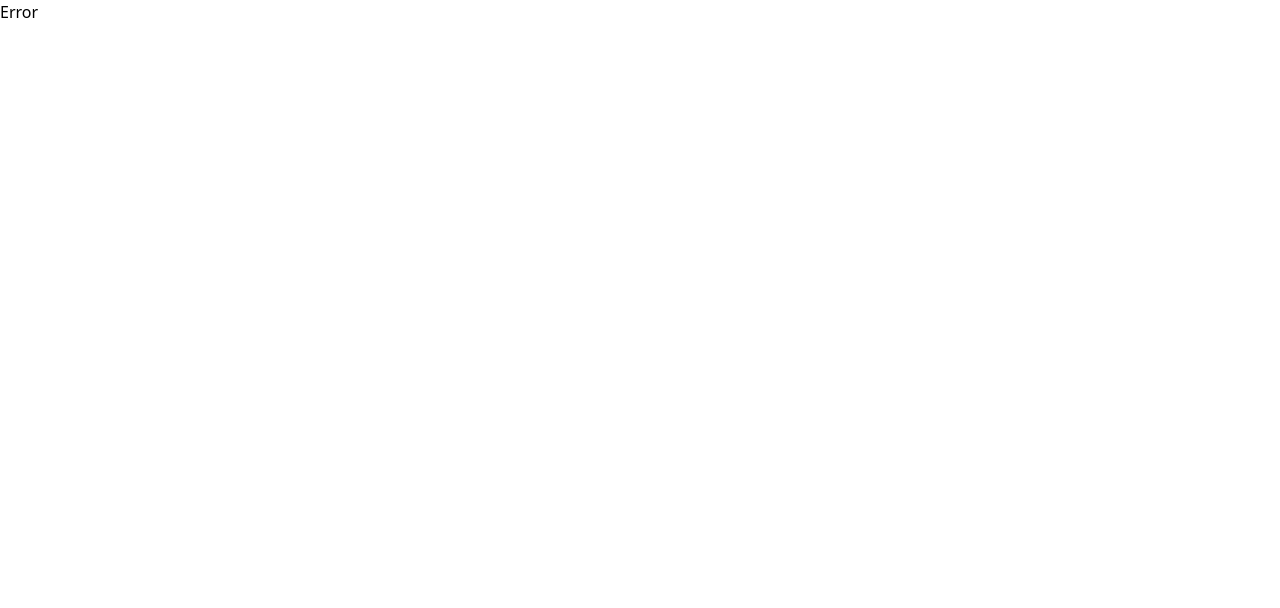
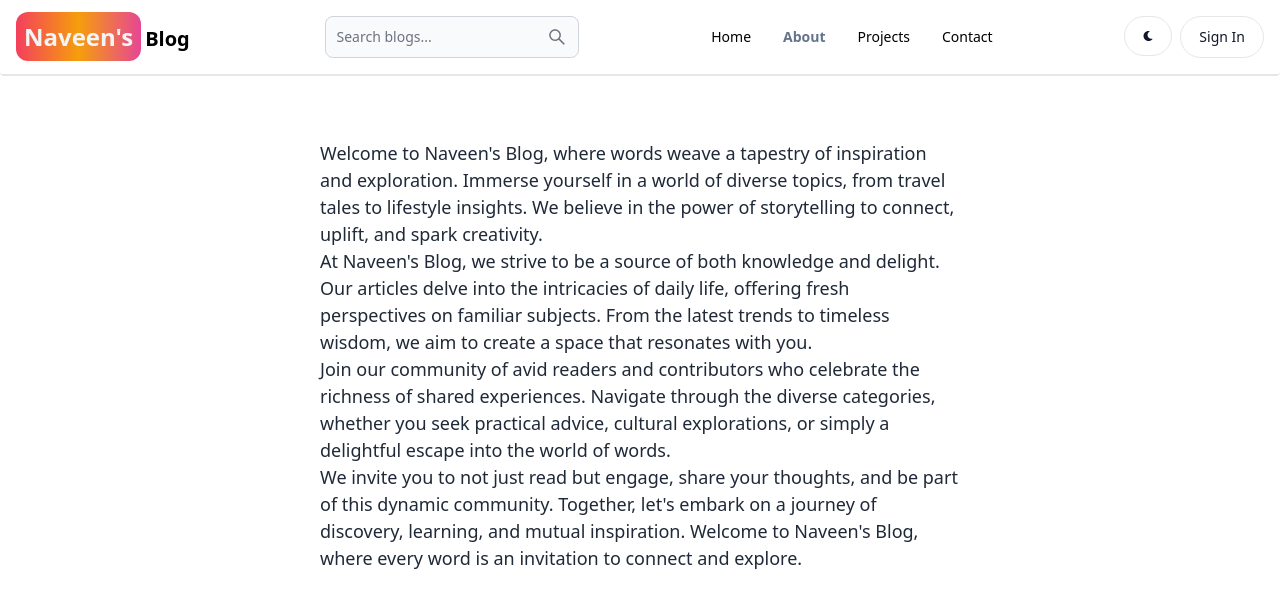
Before and after one commit to nvn152/blog-website, a React (Vite) app in the folder frontend/: page /about in a window 1280 px wide. Before the commit this address had no page. Shown: the top 608 px of the page. Built offline with nearby package versions, Linux system fonts and the light colour scheme.

Commit message:
Create Navbar and navlinks

```diff
--- a/frontend/package.json
+++ b/frontend/package.json
@@ -10,8 +10,10 @@
     "preview": "vite preview"
   },
   "dependencies": {
+    "flowbite-react": "^0.7.2",
     "react": "^18.2.0",
     "react-dom": "^18.2.0",
+    "react-icons": "^5.0.1",
     "react-router-dom": "^6.21.3"
   },
   "devDependencies": {
--- a/frontend/src/App.jsx
+++ b/frontend/src/App.jsx
@@ -7,10 +7,12 @@ import Loader from "../src/components/shared/Loader";
 import Error from "./components/shared/Error";
 import Dashboard from "./_root/pages/Dashboard";
 import Project from "./_root/pages/Project";
+import About from "./_root/pages/About";
 
 import AuthLayout from "../src/_auth/AuthLayout";
 import Signin from "../src/_auth/forms/Signin";
 import Signup from "../src/_auth/forms/Signup";
+import Contact from "./_root/pages/Contact";
 
 const router = createBrowserRouter([
   {
@@ -30,6 +32,16 @@ const router = createBrowserRouter([
       {
         path: "/project",
         element: <Project />,
+        loader: Loader,
+      },
+      {
+        path: "/about",
+        element: <About />,
+        loader: Loader,
+      },
+      {
+        path: "/contact",
+        element: <Contact />,
         loader: Loader,
       },
     ],
--- a/frontend/src/_root/pages/About.jsx
+++ b/frontend/src/_root/pages/About.jsx
@@ -1,5 +1,26 @@
 function About() {
-  return <div>About</div>;
+  return (
+    <div className="container width-800px max-w-2xl  mx-auto px-4 py-16 font-sans font-medium text-lg text-gray-800 leading-normal">
+      <h6>
+        Welcome to Naveen's Blog, where words weave a tapestry of inspiration
+        and exploration. Immerse yourself in a world of diverse topics, from
+        travel tales to lifestyle insights. We believe in the power of
+        storytelling to connect, uplift, and spark creativity. <br />
+        At Naveen's Blog, we strive to be a source of both knowledge and
+        delight. Our articles delve into the intricacies of daily life, offering
+        fresh perspectives on familiar subjects. From the latest trends to
+        timeless wisdom, we aim to create a space that resonates with you.{" "}
+        <br /> Join our community of avid readers and contributors who celebrate
+        the richness of shared experiences. Navigate through the diverse
+        categories, whether you seek practical advice, cultural explorations, or
+        simply a delightful escape into the world of words. <br /> We invite you
+        to not just read but engage, share your thoughts, and be part of this
+        dynamic community. Together, let's embark on a journey of discovery,
+        learning, and mutual inspiration. Welcome to Naveen's Blog, where every
+        word is an invitation to connect and explore.
+      </h6>
+    </div>
+  );
 }
 
 export default About;
--- /dev/null
+++ b/frontend/src/_root/pages/Contact.jsx
@@ -0,0 +1,5 @@
+function Contact() {
+  return <div>Contact</div>;
+}
+
+export default Contact;
--- a/frontend/src/components/ui/Header.jsx
+++ b/frontend/src/components/ui/Header.jsx
@@ -1,5 +1,121 @@
+import { Avatar, Button, Dropdown, Navbar, TextInput } from "flowbite-react";
+import { Link, NavLink } from "react-router-dom";
+import { AiOutlineSearch } from "react-icons/ai";
+import { FaMoon } from "react-icons/fa";
+import { FaSun } from "react-icons/fa";
+import { useState } from "react";
+
 function Header() {
-  return <div>Header</div>;
+  const darkMode = true;
+
+  return (
+    <Navbar fluid rounded className="border-b-2  p-4">
+      <Link
+        to="/"
+        className="self-center whitespace-nowrap text-xl font-semibold dark:text-white"
+      >
+        <span className="px-2 py-2 bg-gradient-to-r from-rose-500 via-amber-500 to-pink-500 rounded-xl text-gray-100 text-2xl">
+          Naveen's
+        </span>
+        <span className="px-1">Blog</span>
+      </Link>
+      <form className="hidden md:block lg:block">
+        <TextInput
+          type="text"
+          placeholder="Search blogs..."
+          rightIcon={AiOutlineSearch}
+        />
+      </form>
+
+      <Button
+        className="w-12
+       h-10 lg:hidden md:hidden "
+        color="gray"
+        pill
+      >
+        <AiOutlineSearch />
+      </Button>
+
+      <div className="flex gap-2 md:order-2">
+        <Button
+          className="w-12
+         h-10 hidden sm:inline"
+          color="gray"
+          pill
+        >
+          {darkMode ? <FaMoon /> : <FaSun />}
+        </Button>
+
+        <Link to="/auth.signin">
+          <Button className="" color="gray" pill>
+            Sign In
+          </Button>
+        </Link>
+      </div>
+
+      {/* <div className="flex md:order-2">
+        <Dropdown
+          arrowIcon={false}
+          inline
+          label={
+            <Avatar
+              alt="User settings"
+              img="https://flowbite.com/docs/images/people/profile-picture-5.jpg"
+              rounded
+            />
+          }
+        >
+          <Dropdown.Header>
+            <span className="block text-sm">Bonnie Green</span>
+            <span className="block truncate text-sm font-medium">
+              name@flowbite.com
+            </span>
+          </Dropdown.Header>
+          <Dropdown.Item>Dashboard</Dropdown.Item>
+          <Dropdown.Item>Settings</Dropdown.Item>
+          <Dropdown.Item>Earnings</Dropdown.Item>
+          <Dropdown.Divider />
+          <Dropdown.Item>Sign out</Dropdown.Item>
+        </Dropdown>
+
+      </div> */}
+      <Navbar.Toggle />
+      <Navbar.Collapse className="">
+        <NavLink
+          className={({ isActive }) =>
+            isActive ? "rounded-lg text-slate-500 font-semibold " : ""
+          }
+          to="/"
+        >
+          Home
+        </NavLink>
+        <NavLink
+          className={({ isActive }) =>
+            isActive ? "rounded-lg text-slate-500 font-semibold " : ""
+          }
+          to="/about"
+        >
+          About
+        </NavLink>
+        <NavLink
+          className={({ isActive }) =>
+            isActive ? "rounded-lg text-slate-500 font-semibold " : ""
+          }
+          to="/project"
+        >
+          Projects
+        </NavLink>
+        <NavLink
+          className={({ isActive }) =>
+            isActive ? "rounded-lg text-slate-500 font-semibold " : ""
+          }
+          to="/contact"
+        >
+          Contact
+        </NavLink>
+      </Navbar.Collapse>
+    </Navbar>
+  );
 }
 
 export default Header;
--- a/frontend/tailwind.config.js
+++ b/frontend/tailwind.config.js
@@ -1,8 +1,12 @@
 /** @type {import('tailwindcss').Config} */
 export default {
-  content: ["./index.html", "./src/**/*.{js,ts,jsx,tsx}"],
+  content: [
+    "./index.html",
+    "./src/**/*.{js,ts,jsx,tsx}",
+    "node_modules/flowbite-react/lib/esm/**/*.js",
+  ],
   theme: {
     extend: {},
   },
-  plugins: [],
+  plugins: [require("flowbite/plugin")],
 };
```
Also changed, not shown: 1 other file (tests, documents, lock files or other folders).
